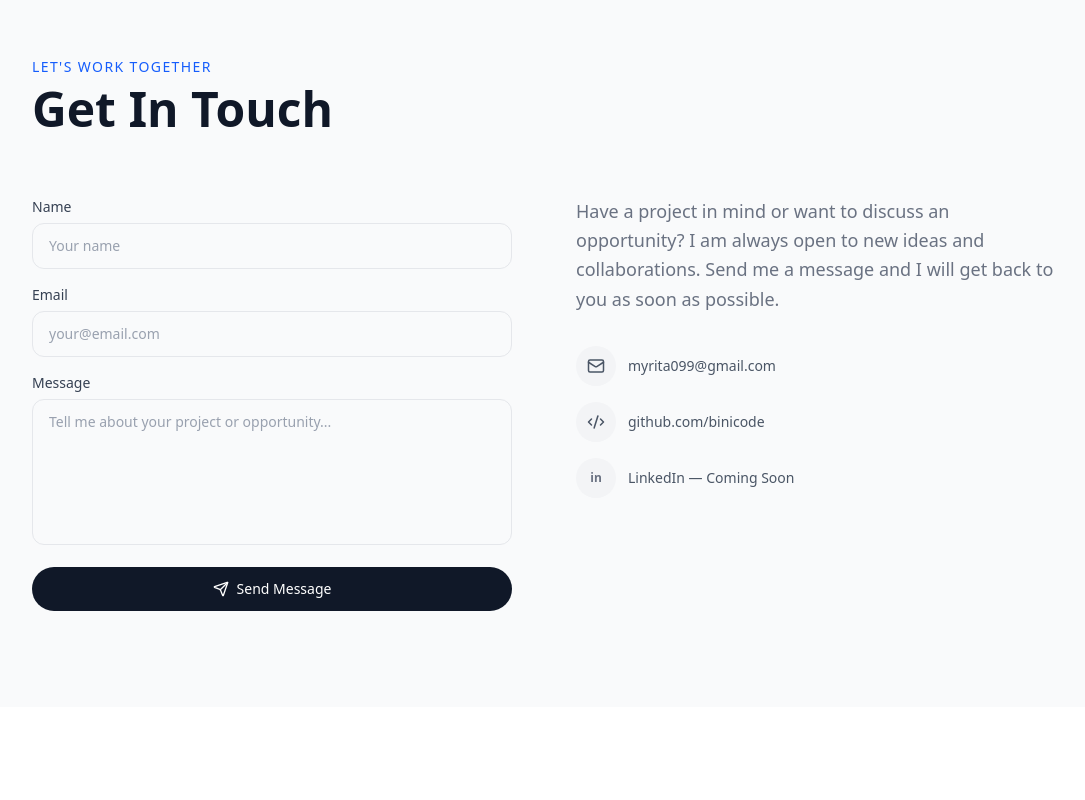
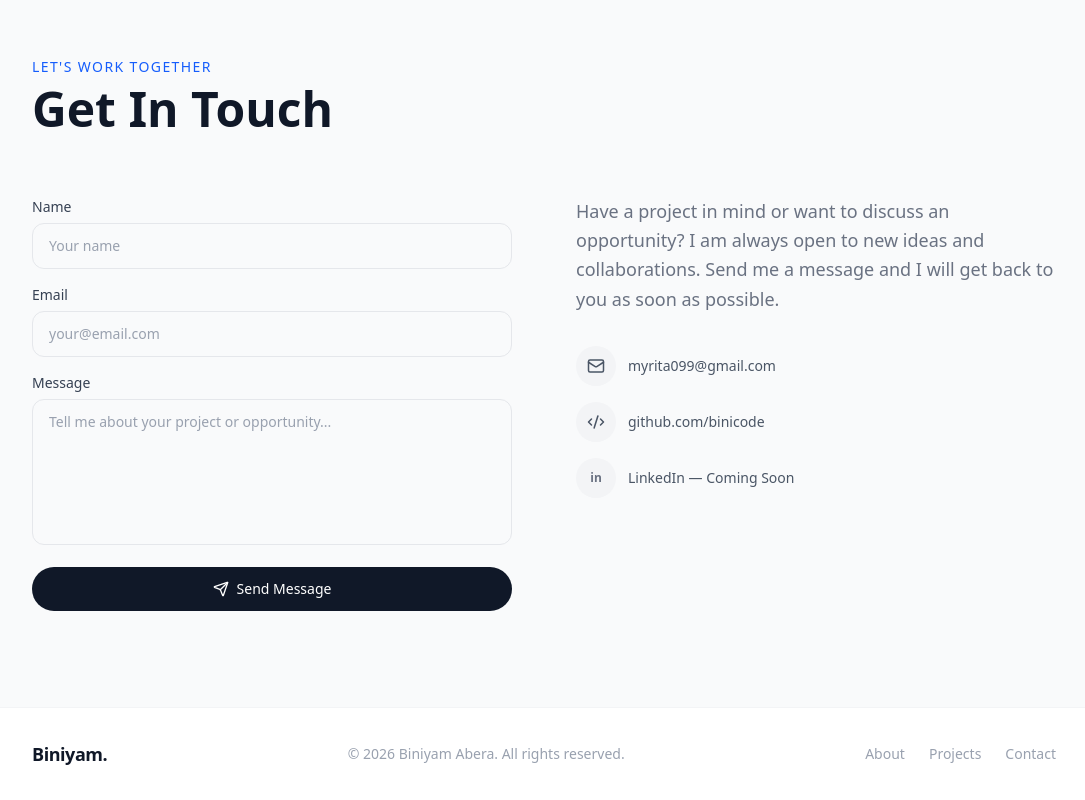
Before and after one commit to binicode/biniyam-portfolio, a Next.js app: page / in a window 1280 px wide. Shown: the part 5829-6629 px from the top of the page, without its empty margins (96-1181 px from the left). Before the commit the page ends 6536 px from the top, so only its background shows below. Built offline with nearby package versions, Linux system fonts and the light colour scheme.

Commit message:
feat: add Footer to root layout

```diff
--- a/src/app/layout.tsx
+++ b/src/app/layout.tsx
@@ -2,6 +2,7 @@ import type { Metadata } from "next";
 import { Inter } from "next/font/google";
 import "./globals.css";
 import Navbar from "@/components/ui/Navbar";
+import Footer from "@/components/ui/Footer";
 
 const inter = Inter({
   subsets: ["latin"],
@@ -23,6 +24,7 @@ export default function RootLayout({
       <body className={`${inter.variable} font-sans antialiased`}>
         <Navbar />
         {children}
+        <Footer />
       </body>
     </html>
   );
```
